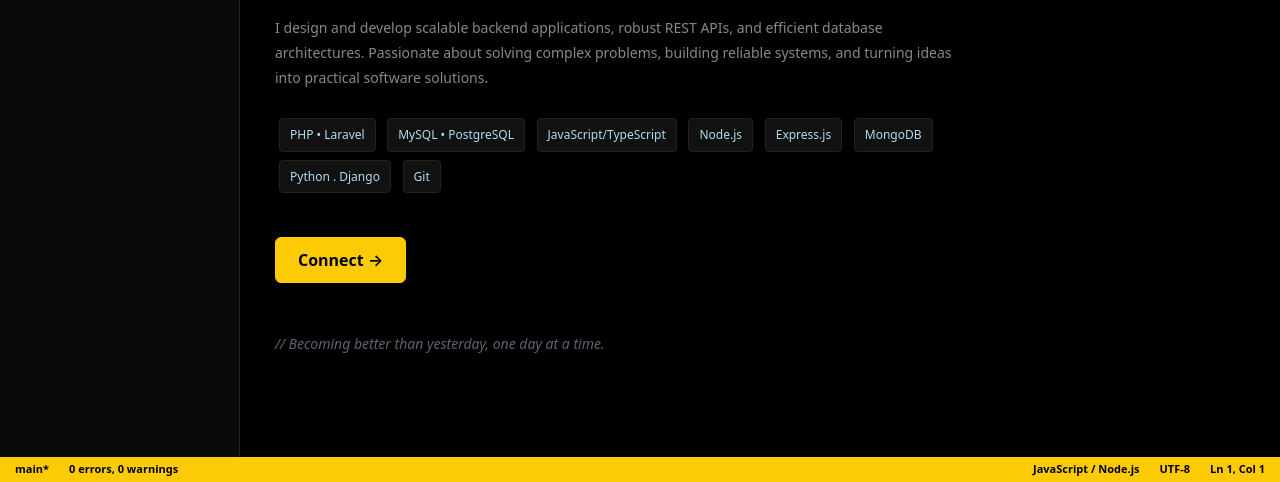
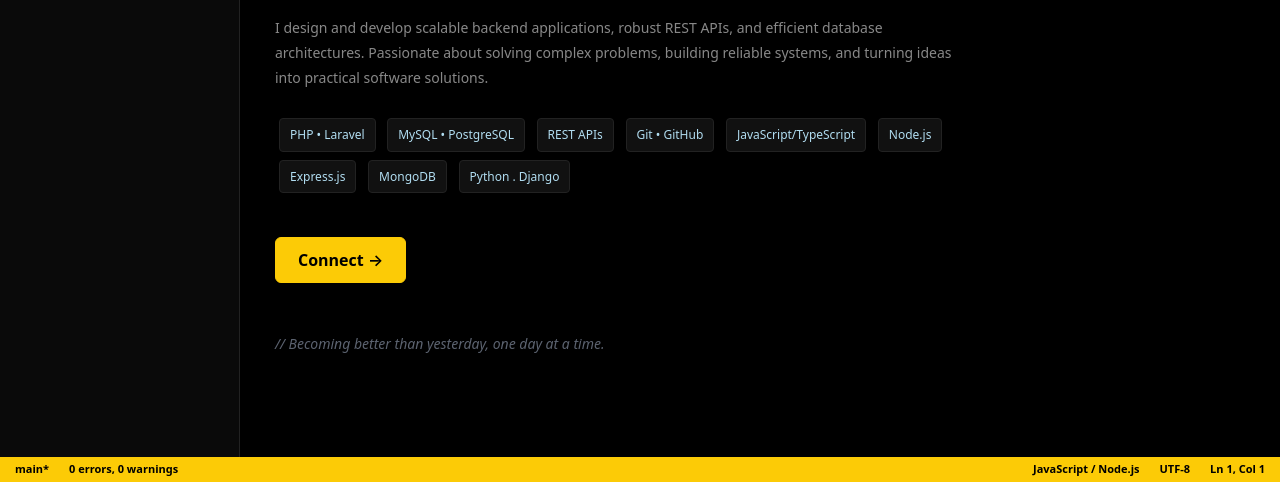
Before and after one commit to amal-ns-dev/my-website, a plain HTML site: page index.html in a window 1280 px wide. Shown: the part 318-800 px from the top of the page. Drawn offline with Linux system fonts and the light colour scheme.

Commit message:
Add Git and REST APIs skill badges

```diff
--- a/index.html
+++ b/index.html
@@ -101,12 +101,13 @@
                     <div class="my-4">
                         <span class="skill-badge">PHP • Laravel</span>
                         <span class="skill-badge">MySQL • PostgreSQL</span>
+                        <span class="skill-badge">REST APIs</span>
+                        <span class="skill-badge">Git • GitHub</span>
                         <span class="skill-badge">JavaScript/TypeScript</span>
                         <span class="skill-badge">Node.js</span>
                         <span class="skill-badge">Express.js</span>
                         <span class="skill-badge">MongoDB</span>
                         <span class="skill-badge">Python . Django</span>
-                        <span class="skill-badge">Git</span>
                     </div>
                     <button class="btn btn-yellow mt-3" onclick="switchTab('contact')">
                         Connect →
```
